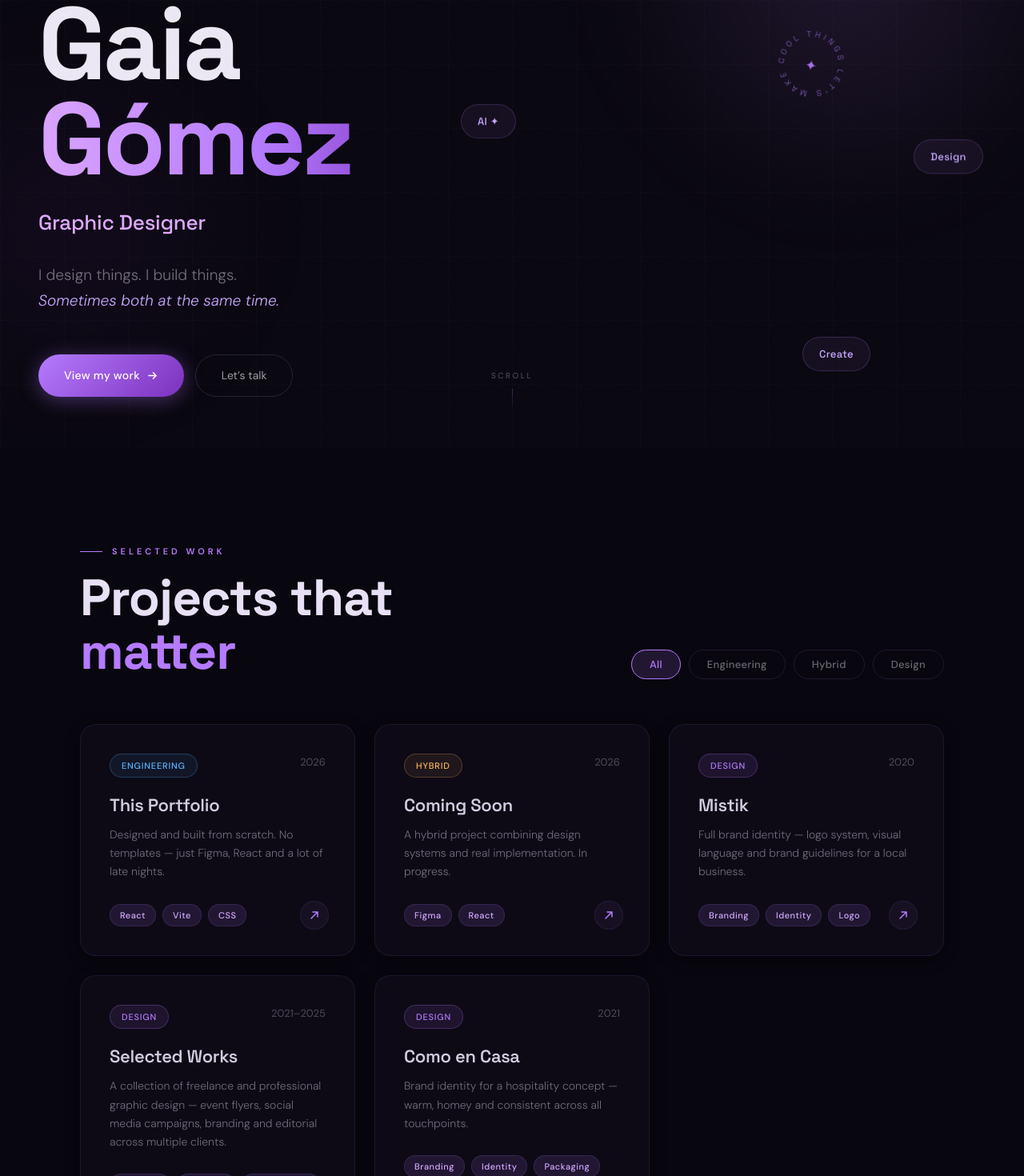
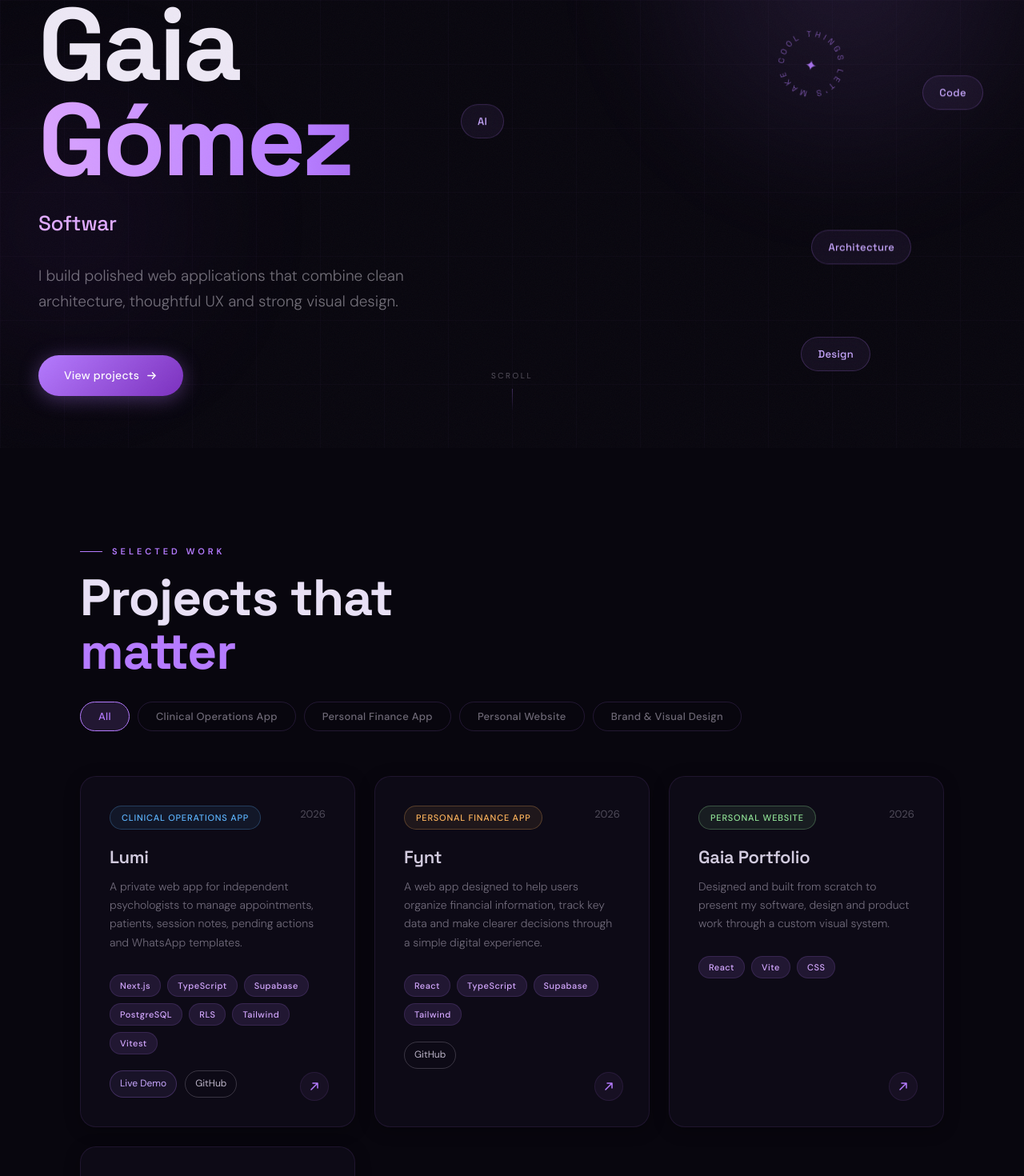
Before and after one commit to GaiaGomez/gaia-gomez-portfolio, a React (Vite) app: page / in a window 1280 px wide. Shown: the part 240-1710 px from the top of the page at 80% size. Built offline with nearby package versions, Linux system fonts and the light colour scheme.

Commit message:
Reposition portfolio hero and projects

```diff
--- a/src/components/About.jsx
+++ b/src/components/About.jsx
@@ -76,9 +76,23 @@ export default function About() {
               ))}
             </div>
 
-            <a href="#contact" className="btn btn-primary" style={{ position: 'relative' }}>
-              <span style={{ position: 'relative', zIndex: 1 }}>Get in touch</span>
-            </a>
+            <div style={{ display: 'flex', gap: '12px', flexWrap: 'wrap' }}>
+              <a href="#contact" className="btn btn-primary" style={{ position: 'relative' }}>
+                <span style={{ position: 'relative', zIndex: 1 }}>Get in touch</span>
+              </a>
+              <a
+                href="/Gaia-Gomez-CV.pdf"
+                download
+                className="btn"
+                style={{
+                  background: 'transparent',
+                  borderColor: 'rgba(181,123,255,0.25)',
+                  color: 'rgba(232,224,245,0.85)',
+                }}
+              >
+                Download CV
+              </a>
+            </div>
           </div>
 
           {/* Right: visual card */}
--- a/src/components/Hero.jsx
+++ b/src/components/Hero.jsx
@@ -1,17 +1,15 @@
 import { useState, useEffect } from 'react';
 
 const roles = [
-  'Software Engineer',
-  'Graphic Designer',
-  'UX Thinker',
-  'AI Explorer',
+  'Software Engineer + Designer',
 ];
 
 const chips = [
-  { label: 'Code',    top: '22%',  right: '10%',  left: 'auto', bottom: 'auto',  delay: '0s'    },
-  { label: 'Design',  top: '52%',  right: '4%',  left: 'auto', bottom: 'auto',  delay: '0.6s'  },
-  { label: 'Create',  top: 'auto', right: '15%', left: 'auto', bottom: '12%',   delay: '1.2s'  },
-  { label: 'AI ✦',   top: 'auto', right: 'auto', left: '45%', bottom: '48%',   delay: '0.4s'  },
+  { label: 'Product',      top: '20%',  right: '10%', left: 'auto', bottom: 'auto', delay: '0s' },
+  { label: 'Code',         top: '42%',  right: '4%', left: 'auto', bottom: 'auto', delay: '0.6s' },
+  { label: 'Design',       top: 'auto', right: '15%', left: 'auto', bottom: '12%', delay: '1.2s' },
+  { label: 'AI',           top: 'auto', right: 'auto', left: '45%', bottom: '48%', delay: '0.4s' },
+  { label: 'Architecture', top: '66%',  right: '11%', left: 'auto', bottom: 'auto', delay: '0.9s' },
 ];
 
 export default function Hero() {
@@ -239,11 +237,7 @@ export default function Hero() {
             fontWeight: '300',
             maxWidth: '480px',
           }}>
-            I design things. I build things.
-            <br />
-            <em style={{ color: '#c9a8ff', fontStyle: 'italic', fontWeight: '300' }}>
-              Sometimes both at the same time.
-            </em>
+            I build polished web applications that combine clean architecture, thoughtful UX and strong visual design.
           </p>
 
           {/* 5. Buttons */}
@@ -271,33 +265,10 @@ export default function Hero() {
               onMouseEnter={e => { e.currentTarget.style.opacity = '0.88'; e.currentTarget.style.transform = 'translateY(-1px)'; }}
               onMouseLeave={e => { e.currentTarget.style.opacity = '1'; e.currentTarget.style.transform = 'translateY(0)'; }}
             >
-              View my work
+              View projects
               <svg width="15" height="15" viewBox="0 0 16 16" fill="none">
                 <path d="M3 8h10M9 4l4 4-4 4" stroke="currentColor" strokeWidth="1.5" strokeLinecap="round" strokeLinejoin="round"/>
               </svg>
-            </a>
-            <a
-              href="#contact"
-              style={{
-                display: 'inline-flex',
-                alignItems: 'center',
-                gap: '8px',
-                padding: '14px 32px',
-                borderRadius: '999px',
-                background: 'transparent',
-                color: 'rgba(237,232,245,0.65)',
-                fontFamily: "'DM Sans', sans-serif",
-                fontSize: '14px',
-                fontWeight: '400',
-                border: '1px solid rgba(237,232,245,0.12)',
-                cursor: 'none',
-                transition: 'border-color 0.25s, color 0.25s',
-                textDecoration: 'none',
-              }}
-              onMouseEnter={e => { e.currentTarget.style.borderColor = 'rgba(181,123,255,0.4)'; e.currentTarget.style.color = '#ede8f5'; }}
-              onMouseLeave={e => { e.currentTarget.style.borderColor = 'rgba(237,232,245,0.12)'; e.currentTarget.style.color = 'rgba(237,232,245,0.65)'; }}
-            >
-              Let&rsquo;s talk
             </a>
           </div>
         </div>
--- a/src/components/Projects.jsx
+++ b/src/components/Projects.jsx
@@ -1,22 +1,21 @@
 import { useState } from 'react';
 import { projects } from '../data/projects';
-import MistikCase from './MistikCase';
-import ComoEnCasaCase from './ComoEnCasaCase';
 import SelectedWorksCase from './SelectedWorksCase';
 
-const filters = ['All', 'Engineering', 'Hybrid', 'Design'];
+const filters = ['All', 'Clinical Operations App', 'Personal Finance App', 'Personal Website', 'Brand & Visual Design'];
 
 const categoryColors = {
-  Engineering: { bg: 'rgba(93,181,255,0.08)', border: 'rgba(93,181,255,0.25)', text: '#5db5ff' },
-  Hybrid:      { bg: 'rgba(255,181,93,0.08)', border: 'rgba(255,181,93,0.25)', text: '#ffb55d' },
-  Design:      { bg: 'rgba(181,123,255,0.1)', border: 'rgba(181,123,255,0.25)', text: '#B57BFF' },
+  'Clinical Operations App': { bg: 'rgba(93,181,255,0.08)', border: 'rgba(93,181,255,0.25)', text: '#5db5ff' },
+  'Personal Finance App':    { bg: 'rgba(255,181,93,0.08)', border: 'rgba(255,181,93,0.25)', text: '#ffb55d' },
+  'Personal Website':        { bg: 'rgba(161,255,168,0.08)', border: 'rgba(161,255,168,0.25)', text: '#92e598' },
+  'Brand & Visual Design':   { bg: 'rgba(181,123,255,0.1)', border: 'rgba(181,123,255,0.25)', text: '#B57BFF' },
 };
 
 function ProjectCard({ project, onClick }) {
   const [hovered, setHovered] = useState(false);
   const c = categoryColors[project.category];
 
-  const isModal = project.title === 'Mistik' || project.title === 'Como en Casa' || project.title === 'Selected Works';
+  const isModal = project.title === 'Selected Design Works';
   const Tag = isModal ? 'div' : 'a';
   const linkProps = isModal
     ? { onClick, style: { cursor: 'pointer' } }
@@ -120,6 +119,51 @@ function ProjectCard({ project, onClick }) {
         ))}
       </div>
 
+      {/* Links */}
+      {(project.liveDemo || project.github) && (
+        <div style={{ display: 'flex', flexWrap: 'wrap', gap: '10px', marginTop: '20px' }}>
+          {project.liveDemo && (
+            <a
+              href={project.liveDemo}
+              target="_blank"
+              rel="noreferrer"
+              onClick={e => e.stopPropagation()}
+              style={{
+                fontFamily: "'DM Sans', sans-serif",
+                fontSize: '12px',
+                color: '#c9a8ff',
+                textDecoration: 'none',
+                border: '1px solid rgba(181,123,255,0.25)',
+                background: 'rgba(181,123,255,0.08)',
+                borderRadius: '999px',
+                padding: '6px 12px',
+              }}
+            >
+              Live Demo
+            </a>
+          )}
+          {project.github && (
+            <a
+              href={project.github}
+              target="_blank"
+              rel="noreferrer"
+              onClick={e => e.stopPropagation()}
+              style={{
+                fontFamily: "'DM Sans', sans-serif",
+                fontSize: '12px',
+                color: 'rgba(232,224,245,0.8)',
+                textDecoration: 'none',
+                border: '1px solid rgba(232,224,245,0.2)',
+                borderRadius: '999px',
+                padding: '6px 12px',
+              }}
+            >
+              GitHub
+            </a>
+          )}
+        </div>
+      )}
+
       {/* Arrow link */}
       <div style={{
         position: 'absolute',
@@ -146,8 +190,6 @@ function ProjectCard({ project, onClick }) {
 
 export default function Projects() {
   const [active, setActive] = useState('All');
-  const [showMistik, setShowMistik] = useState(false);
-  const [showComoEnCasa, setShowComoEnCasa] = useState(false);
   const [showSelectedWorks, setShowSelectedWorks] = useState(false);
 
   const filtered = active === 'All'
@@ -156,8 +198,6 @@ export default function Projects() {
 
   return (
     <>
-    {showMistik && <MistikCase onClose={() => setShowMistik(false)} />}
-    {showComoEnCasa && <ComoEnCasaCase onClose={() => setShowComoEnCasa(false)} />}
     {showSelectedWorks && <SelectedWorksCase onClose={() => setShowSelectedWorks(false)} />}
     <section className="section" id="projects">
       <div className="container">
@@ -207,9 +247,7 @@ export default function Projects() {
               key={p.id}
               project={p}
               onClick={
-                p.title === 'Mistik' ? () => setShowMistik(true) :
-                p.title === 'Como en Casa' ? () => setShowComoEnCasa(true) :
-                p.title === 'Selected Works' ? () => setShowSelectedWorks(true) :
+                p.title === 'Selected Design Works' ? () => setShowSelectedWorks(true) :
                 undefined
               }
             />
--- a/src/data/projects.js
+++ b/src/data/projects.js
@@ -1,47 +1,41 @@
 export const projects = [
   {
     id: 1,
-    title: "This Portfolio",
-    description: "Designed and built from scratch. No templates — just Figma, React and a lot of late nights.",
-    category: "Engineering",
+    title: "Lumi",
+    description: "A private web app for independent psychologists to manage appointments, patients, session notes, pending actions and WhatsApp templates.",
+    category: "Clinical Operations App",
+    tags: ["Next.js", "TypeScript", "Supabase", "PostgreSQL", "RLS", "Tailwind", "Vitest"],
+    year: "2026",
+    link: "#",
+    liveDemo: "https://lumiassistant.vercel.app/",
+    github: "https://github.com/GaiaGomez/lumi-assistant",
+  },
+  {
+    id: 2,
+    title: "Fynt",
+    description: "A web app designed to help users organize financial information, track key data and make clearer decisions through a simple digital experience.",
+    category: "Personal Finance App",
+    tags: ["React", "TypeScript", "Supabase", "Tailwind"],
+    year: "2026",
+    link: "#",
+    github: "https://github.com/GaiaGomez/Fynt_Tu_Dinero_Bajo_Control",
+  },
+  {
+    id: 3,
+    title: "Gaia Portfolio",
+    description: "Designed and built from scratch to present my software, design and product work through a custom visual system.",
+    category: "Personal Website",
     tags: ["React", "Vite", "CSS"],
     year: "2026",
     link: "#",
   },
   {
-    id: 2,
-    title: "Coming Soon",
-    description: "A hybrid project combining design systems and real implementation. In progress.",
-    category: "Hybrid",
-    tags: ["Figma", "React"],
-    year: "2026",
-    link: "#",
-  },
-  {
-    id: 3,
-    title: "Mistik",
-    description: "Full brand identity — logo system, visual language and brand guidelines for a local business.",
-    category: "Design",
-    tags: ["Branding", "Identity", "Logo"],
-    year: "2020",
-    link: "https://gaiagomez.webflow.io/work/mistik",
-  },
-  {
-    id: 6,
-    title: "Selected Works",
-    description: "A collection of freelance and professional graphic design — event flyers, social media campaigns, branding and editorial across multiple clients.",
-    category: "Design",
-    tags: ["Branding", "Editorial", "Social Media", "Flyers"],
+    id: 4,
+    title: "Selected Design Works",
+    description: "A curated collection of branding, editorial, social media and hospitality design projects created for freelance and professional clients.",
+    category: "Brand & Visual Design",
+    tags: ["Branding", "Editorial", "Social Media", "Visual Identity"],
     year: "2021–2025",
     link: "#",
   },
-  {
-    id: 5,
-    title: "Como en Casa",
-    description: "Brand identity for a hospitality concept — warm, homey and consistent across all touchpoints.",
-    category: "Design",
-    tags: ["Branding", "Identity", "Packaging"],
-    year: "2021",
-    link: "https://gaiagomez.webflow.io/work/comoencasa",
-  },
 ];
```
